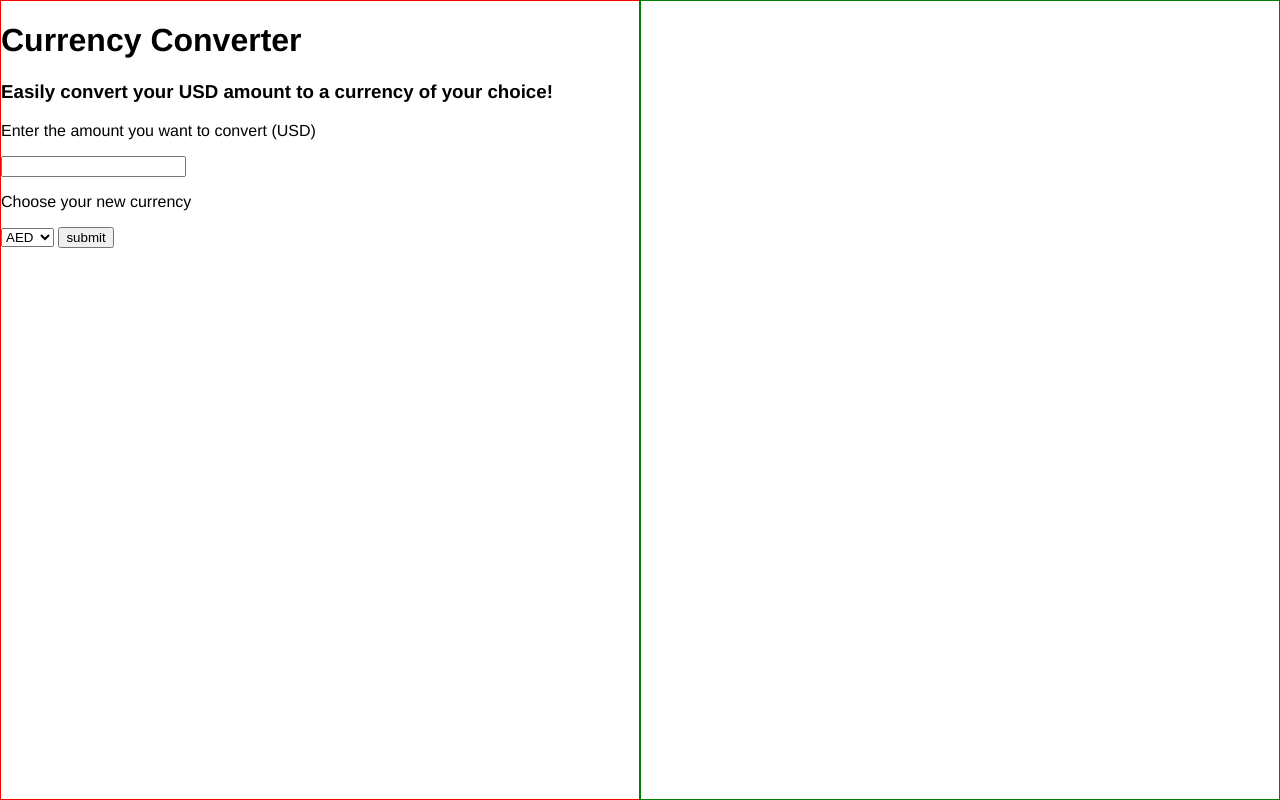
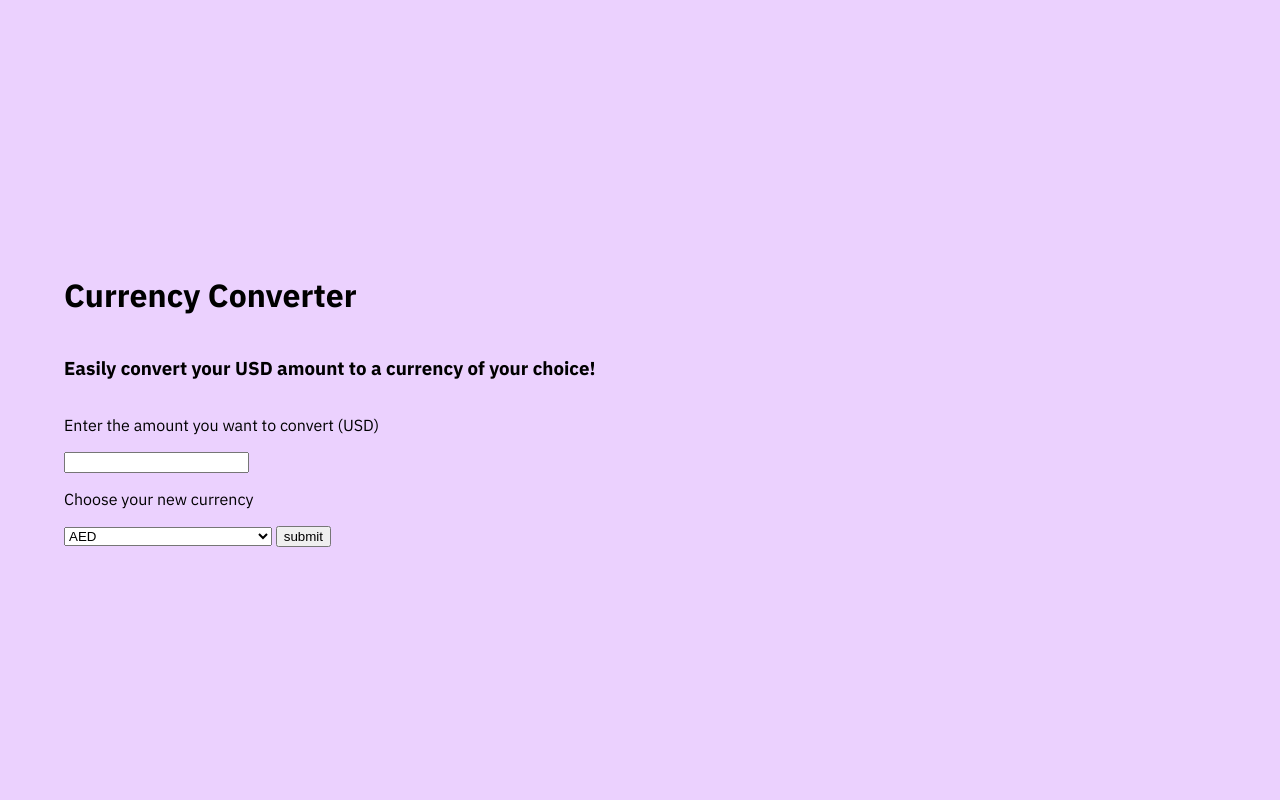
Before and after one commit to HBeinstein/currencyExchange, a website built with webpack: page src/index.html in a window 1280 px wide. Built offline with nearby package versions, Linux system fonts and the light colour scheme; no server answers.

Commit message:
add initial error handling to main.js and style index.html

```diff
--- a/src/index.html
+++ b/src/index.html
@@ -2,6 +2,7 @@
 <html lang="en">
 <head>
   <title>Currency Converter</title>
+  <link href="https://fonts.googleapis.com/css2?family=IBM+Plex+Sans:ital,wght@0,100;0,200;0,300;0,400;0,500;0,600;0,700;1,100;1,200;1,300;1,400;1,500;1,600;1,700&display=swap" rel="stylesheet">
 </head>
 <body>
   <div class="main-container">
@@ -14,6 +15,7 @@
           <p>Choose your new currency</p>
           <select name="new-currency" id="new-currency-select">
             <option value="AED">AED</option>
+            <option value="123">Example not valid API currency</option>
             <option value="ARS">ARS</option>
             <option value="AUD">AUD</option>
             <option value="BGN">BGN</option>
--- a/src/main.js
+++ b/src/main.js
@@ -15,12 +15,18 @@ let currencies = getCurrencyAmounts();
 
     Promise.resolve(currencies)
     .then(function(resolvedCurrencies){
+    console.log(resolvedCurrencies[currencyAbbreviation])
+
+      if(resolvedCurrencies[currencyAbbreviation] === undefined){
+        throw Error("sorry, information for this currency type isn't available")
+      }
       const newCalcAmount = usdAmount / resolvedCurrencies[currencyAbbreviation];
       console.log(newCalcAmount)
+    })
+      .catch(function(error) {
+        return error
+      });
 
       $('.money-type-amount').append(`You have ${newCalcAmount} ${currencyAbbreviation}`);
     })
-
-
   });
-});
--- a/src/services/currencies.js
+++ b/src/services/currencies.js
@@ -6,7 +6,7 @@ export function getCurrencyAmounts() {
     } return response.json()
   })
   .catch(function(error) {
-    return error;
+    return error
   })
   .then(function(data){
     return data.conversion_rates;
--- a/src/styles.css
+++ b/src/styles.css
@@ -1,6 +1,7 @@
 body {
   margin: 0;
-  font-family: helvetica, sans-serif;
+  font-family: 'IBM Plex Sans', sans-serif;
+  background-color: #EBD1FE;
 }
 
 .main-container {
@@ -11,9 +12,16 @@ body {
 }
 
 .left-container {
-  border: 1px solid red;
+  display: flex;
+  flex-direction: column;
+  justify-content: center;
+  /* border: 1px solid red; */
+  padding-left: 4em;
 }
 
 .right-container {
-  border: 1px solid green;
+  display: flex;
+  flex-direction: column;
+  justify-content: center;
+  /* border: 1px solid green; */
 }
```
